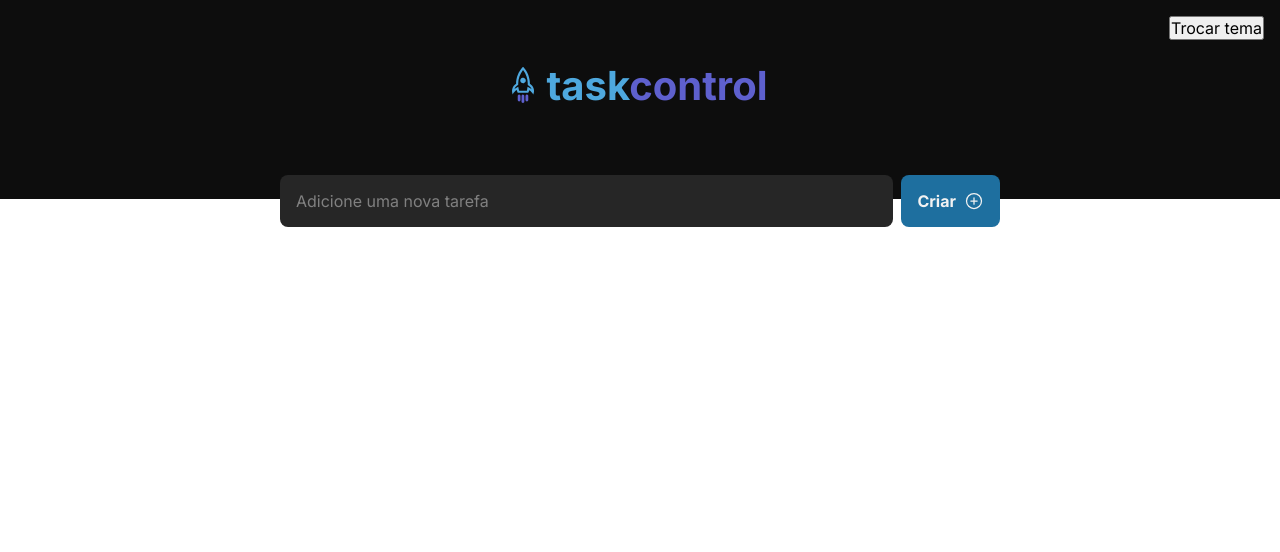
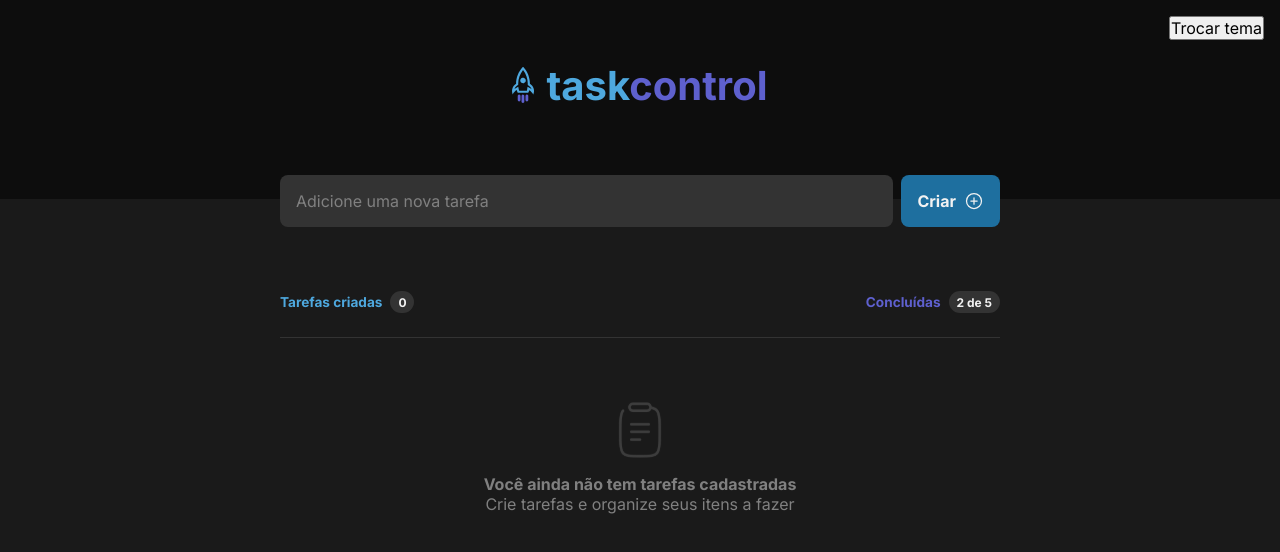
Before and after one commit to thiagolbf/task_control, a React (Vite) app: page / in a window 1280 px wide. Shown: the top 552 px of the page. Built offline with nearby package versions, Linux system fonts and the light colour scheme.

Commit message:
feat task container component

```diff
--- a/src/App.tsx
+++ b/src/App.tsx
@@ -8,6 +8,7 @@ import { lightTheme } from "./styles/themes/light";
 
 import { Header } from "./components/Header";
 import { AddNewTask } from "./components/NewTask";
+import { TaskContent } from "./components/TaskContainer";
 
 function App() {
   const [change, setChange] = useState(true);
@@ -16,14 +17,15 @@ function App() {
     setChange(!change);
   };
 
-  console.log(change);
   return (
     <>
       <ThemeProvider theme={change ? darkTheme : lightTheme}>
         <Header changeTheme={changeTheme} />
         <AddNewTask />
+        <TaskContent />
+        <GlobalStyle />
       </ThemeProvider>
-      <GlobalStyle />
+
     </>
   );
 }
--- /dev/null
+++ b/src/components/TaskContainer/index.tsx
@@ -0,0 +1,40 @@
+import {
+  TaskContainer,
+  TaskData,
+  CreatedTask,
+  ConcludedTask,
+  DataTask,
+  DescribedTasks,
+  NoTasks,
+} from "./style";
+
+import ClipBoard from "../../assets/Clipboard.svg";
+
+export const TaskContent = () => {
+  return (
+    <TaskContainer>
+      <TaskData>
+        <CreatedTask>
+          <span>Tarefas criadas</span>{" "}
+          <DataTask>
+            <span>0</span>
+          </DataTask>
+        </CreatedTask>
+        <ConcludedTask>
+          <span>Concluídas</span>
+          <DataTask>
+            <span>2 de 5</span>
+          </DataTask>
+        </ConcludedTask>
+      </TaskData>
+
+      <DescribedTasks>
+        <NoTasks>
+          <img src={ClipBoard} alt="" />
+          <p>Você ainda não tem tarefas cadastradas</p>
+          <p>Crie tarefas e organize seus itens a fazer</p>
+        </NoTasks>
+      </DescribedTasks>
+    </TaskContainer>
+  );
+};
--- /dev/null
+++ b/src/components/TaskContainer/style.ts
@@ -0,0 +1,88 @@
+import styled from "styled-components";
+
+export const TaskContainer = styled.div`
+  max-width: 46rem;
+  margin: auto;
+
+  padding: 0 0.5rem;
+`;
+
+export const TaskData = styled.div`
+  width: 100%;
+
+  display: flex;
+  justify-content: space-between;
+
+  margin-top: 4rem;
+`;
+
+export const CreatedTask = styled.div`
+  display: flex;
+  gap: 0.5rem;
+  align-items: center;
+
+  > span:first-child {
+    font-size: 0.85rem;
+    color: ${(props) => props.theme.blue};
+    font-weight: 700;
+  }
+`;
+
+export const ConcludedTask = styled.div`
+  display: flex;
+  gap: 0.5rem;
+  align-items: center;
+
+  > span:first-child {
+    font-size: 0.85rem;
+    color: ${(props) => props.theme.purpleDark};
+    font-weight: 700;
+  }
+`;
+
+export const DataTask = styled.div`
+  padding: 0.2rem 0.5rem;
+
+  background-color: ${(props) => props.theme.taskBackground};
+
+  display: flex;
+  align-items: center;
+  justify-content: center;
+
+  border-radius: 999px;
+
+  > span {
+    font-size: 0.75rem;
+    color: ${(props) => props.theme.primaryFont};
+    font-weight: 700;
+  }
+`;
+
+export const DescribedTasks = styled.div`
+  margin-top: 24px;
+
+  border-top: 1px solid ${(props) => props.theme.taskBackground};
+`;
+
+export const NoTasks = styled.div`
+  display: flex;
+  justify-content: center;
+  align-items: center;
+  flex-direction: column;
+
+  margin-top: 64px;
+  > img {
+    margin-bottom: 16px;
+  }
+
+  > p {
+    color: ${(props) => props.theme.secundaryFont};
+    font-size: 1rem;
+    font-weight: 700;
+    text-align: center;
+  }
+
+  > p:last-child {
+    font-weight: 400;
+  }
+`;
--- a/src/styles/global.ts
+++ b/src/styles/global.ts
@@ -9,11 +9,13 @@ export const GlobalStyle = createGlobalStyle`
 }
 
 
-
 body,input,textarea,button{
     font: 400 1rem Inter, sans-serif;
 }
 
+body{
+    background-color: ${(props) => props.theme.bodyBackground};
+}
 
 
 
--- a/src/styles/themes/dark.ts
+++ b/src/styles/themes/dark.ts
@@ -5,7 +5,7 @@ export const darkTheme = {
   headerBackground: "#0D0D0D",
   bodyBackground: "#1A1A1A",
 
-  taskBackground: "#262626",
+  taskBackground: "#333333",
 
   buttonText: "#F2F2F2",
 
--- a/src/styles/themes/light.ts
+++ b/src/styles/themes/light.ts
@@ -5,7 +5,7 @@ export const lightTheme = {
   headerBackground: "#D9D9D9",
   bodyBackground: "#F2F2F2",
 
-  taskBackground: "#F2F2F2",
+  taskBackground: "#D3D3D3",
 
   buttonText: "#F2F2F2",
 
```
Also changed, not shown: src/assets/Clipboard.svg (added).
